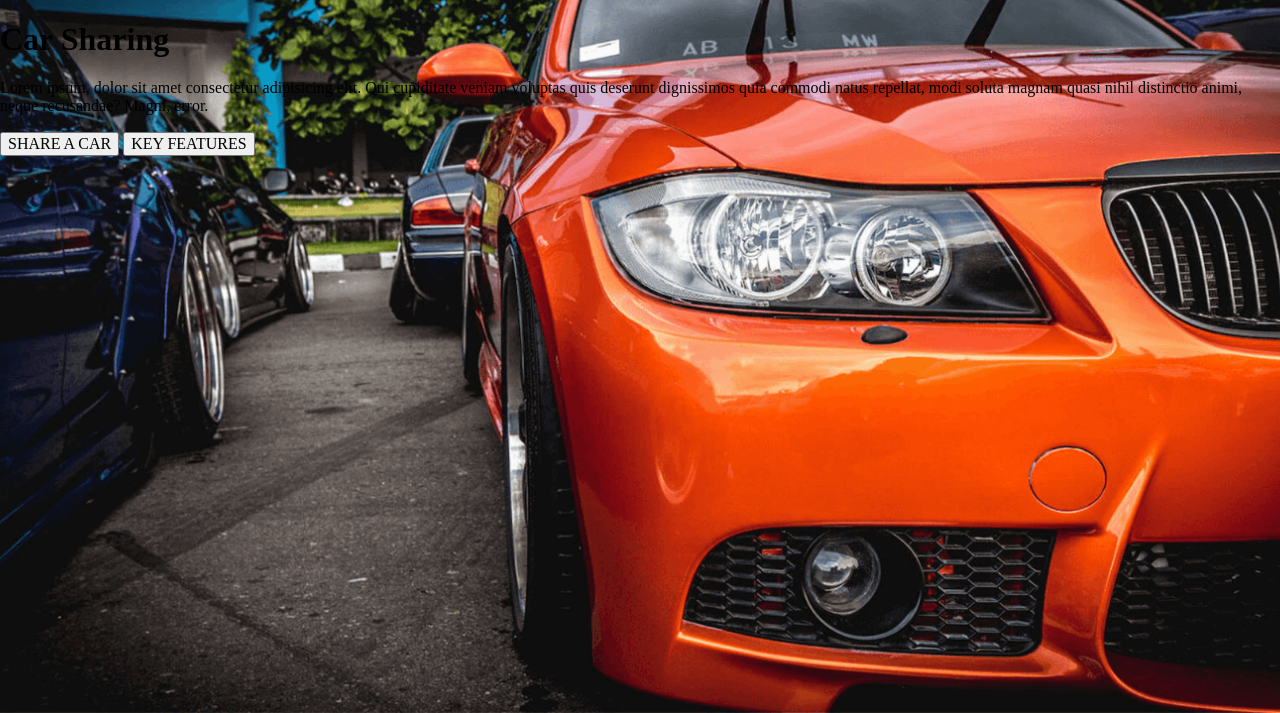
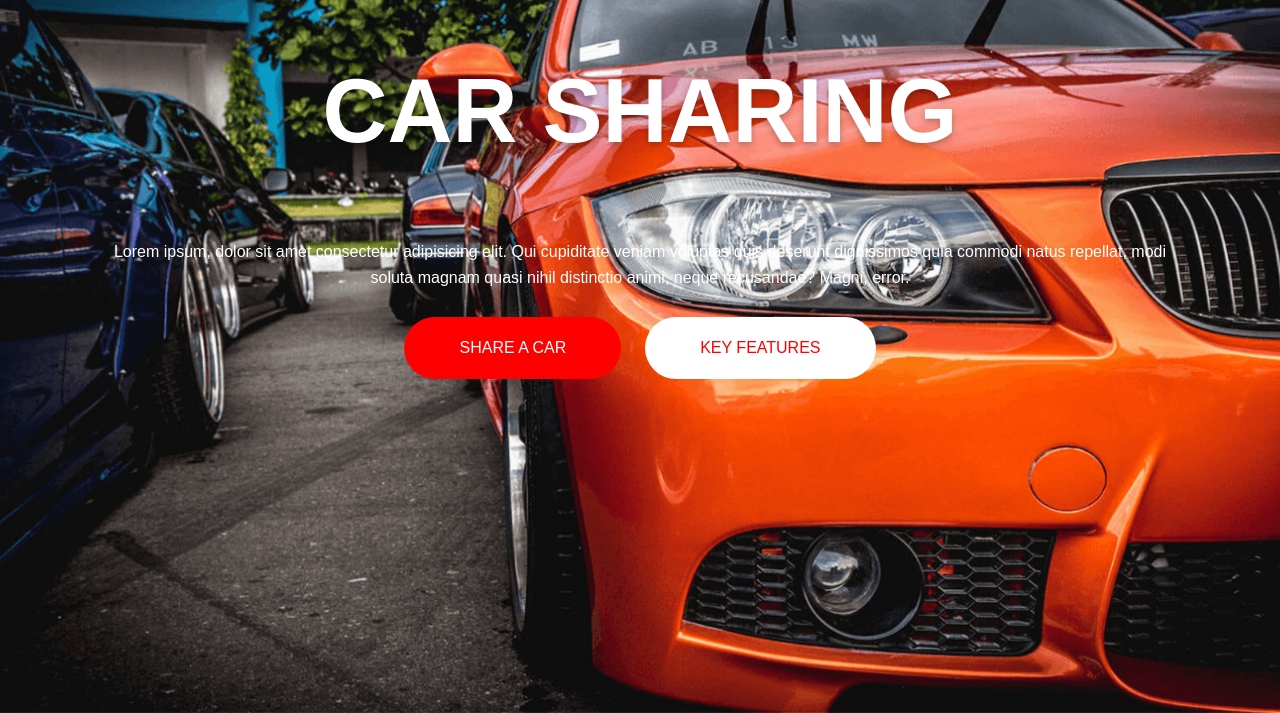
Before and after one commit to DevYadav-D/car_sharing, a website: page index.html in a window 1280 px wide. Shown: the part 87-800 px from the top of the page. Drawn offline with Linux system fonts and the light colour scheme.

Commit message:
base version of intro componenet with styling

```diff
--- a/index.html
+++ b/index.html
@@ -33,9 +33,10 @@
             <p class="intro__text">Lorem ipsum, dolor sit amet consectetur adipisicing elit. Qui cupiditate veniam voluptas quis deserunt dignissimos quia commodi natus repellat, modi soluta magnam quasi nihil distinctio animi, neque recusandae? Magni, error.</p>
             <div class="intro__btns">
                 <button class="intro__btn">SHARE A CAR</button>
-                <button class="intro__btn">KEY FEATURES</button>
+                <button class="intro__btn intro__btn--secondary">KEY FEATURES</button>
             </div>
         </section>
+
     </div>
 </body>
 </html>
--- a/src/scss/components/intro.scss
+++ b/src/scss/components/intro.scss
@@ -1,4 +1,5 @@
 @import "../config.scss";
+@import "../utils/functions.scss";
 
 .intro{
     background-image: url("#{$images-path}/intro-bg.png");
@@ -7,4 +8,47 @@
     background-position: center;
     background-repeat: no-repeat;
     background-size: cover;
+
+    &__content{
+        max-width: rem(1060px);
+        width: 100%;
+        display: flex;
+        justify-content: center;
+        flex-direction: column;
+        align-items: center;
+        margin:auto;
+    }
+    &__hdl{
+        font-size: rem(90px);
+        text-transform: uppercase;
+        color: white;
+        font-family: sans-serif;
+        text-shadow: 0 3px 6px #00000040;
+    }
+    &__text{
+        font-size: rem(16px);
+        color: white;
+        font-family: sans-serif;
+        text-align: center;
+        line-height: 1.6;
+    }
+    &__btns{
+
+    }
+    &__btn{
+        background-color: $primary-color;
+        border:0;
+        border-radius: rem(33px);
+        color: white;
+        font-family: sans-serif;
+        text-transform: uppercase;
+        font-size: rem(16px);
+        padding: rem(22px) rem(55px);
+        cursor:pointer;
+        margin: rem(10px);
+    }
+    &__btn--secondary{
+        background-color: white;
+        color: $primary-color;
+    }
 }
--- a/src/scss/components/logo.scss
+++ b/src/scss/components/logo.scss
@@ -22,6 +22,6 @@
     }
 
     &__text--highlights{
-        color: red;
+        color: $primary-color;
     }
 }
--- a/src/scss/config.scss
+++ b/src/scss/config.scss
@@ -1,3 +1,4 @@
 $images-path: "../images";
 
 $base-font-size: 16px;
+$primary-color: #FF0000;
```
Also changed, not shown: src/css/styles.css, 1 other file.
